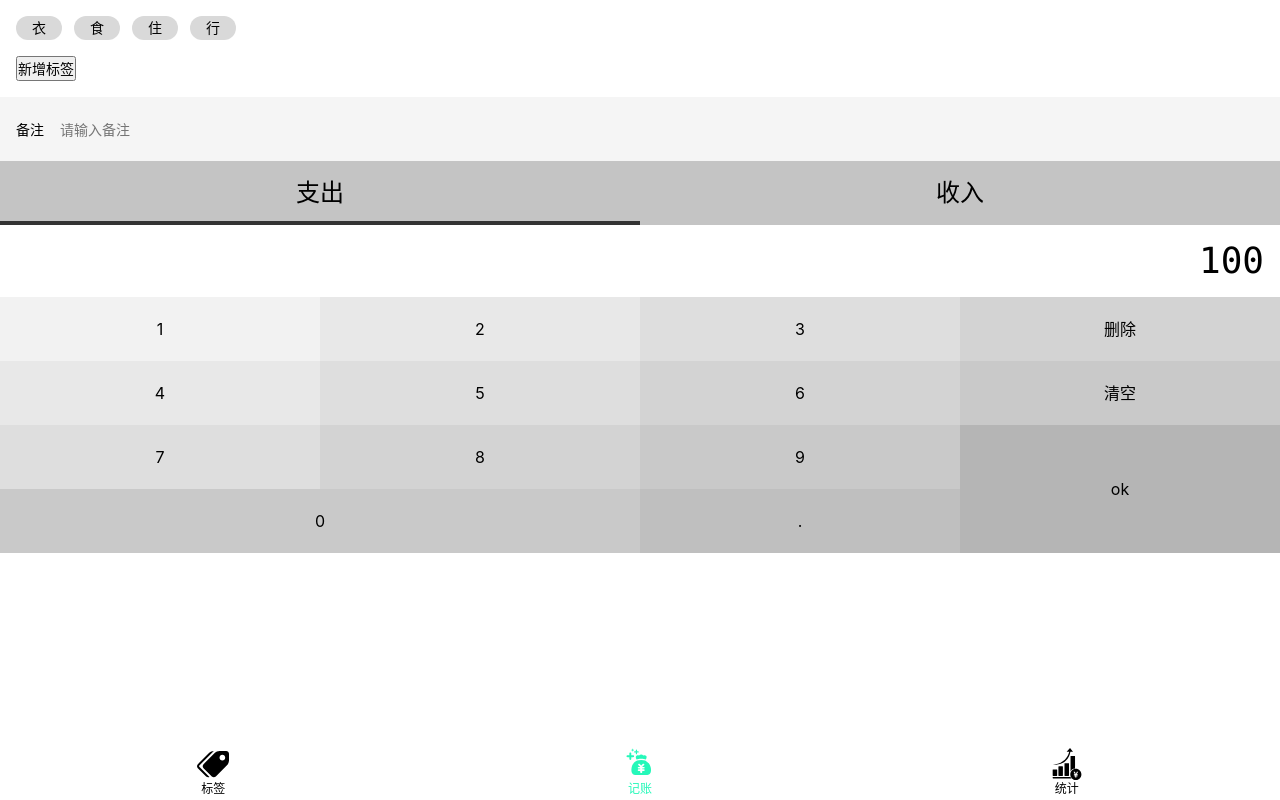
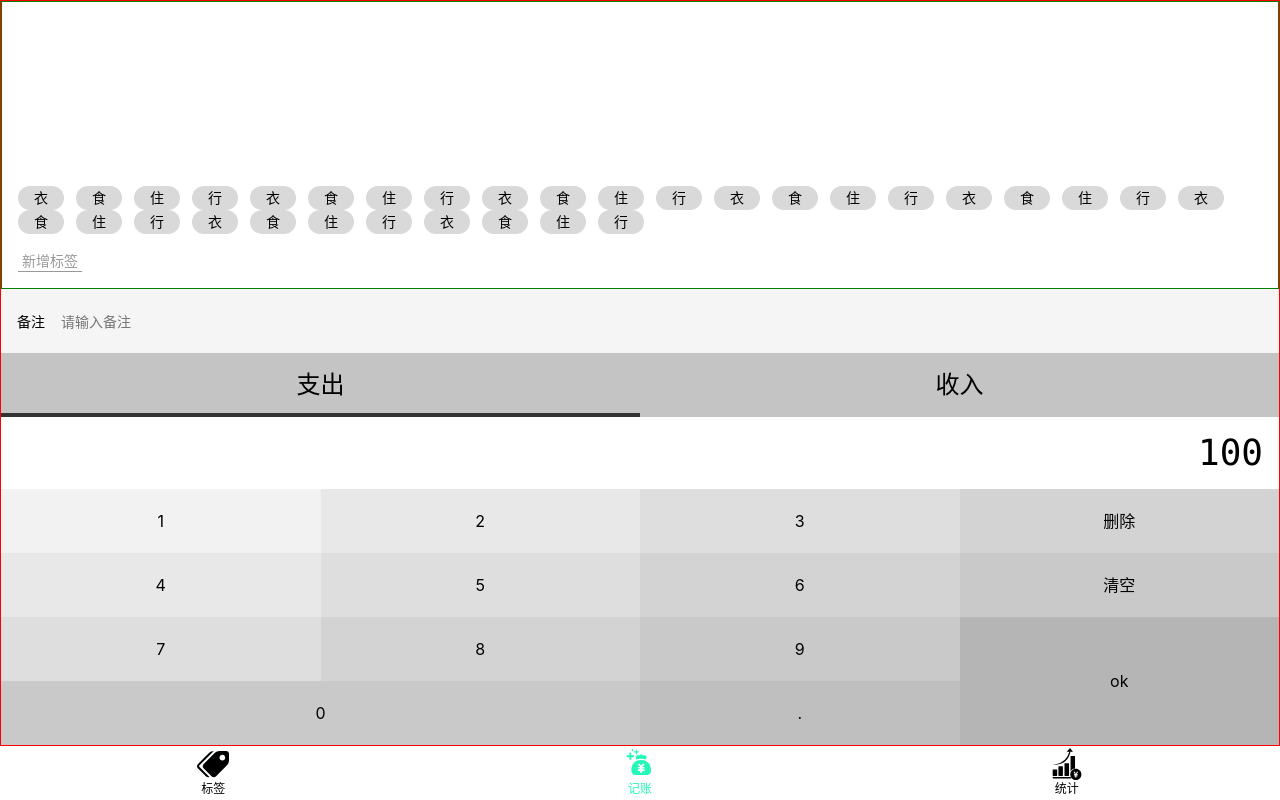
Before and after one commit to Sumuyzzz/fakeTally-vue, a Vue app: page /#/money in a window 1280 px wide. Built offline with nearby package versions, Linux system fonts and the light colour scheme.

Commit message:
看起来能用的画面

```diff
--- a/src/components/Layout.vue
+++ b/src/components/Layout.vue
@@ -1,28 +1,26 @@
 <template>
-    <div class="nav-wrapper">
-        <div class="content">
-      <slot/>
-        </div>
-        <Nav/>
+  <div class="layout-wrapper" :class="classPrefix && `${classPrefix}-wrapper`">
+    <div class="content" :class="classPrefix && `${classPrefix}-content`">
+      <slot />
     </div>
+    <Nav />
+  </div>
 </template>
 <script lang="ts">
-
 export default {
-    name:'Layout'
-
-}
+  name: "Layout",
+  props: ["classPrefix"],
+};
 </script>
 
 <style lang="scss" scoped>
-.nav-wrapper {
-
-    display:flex;
-    flex-direction:column;
-    height: 100vh;
+.layout-wrapper {
+  display: flex;
+  flex-direction: column;
+  height: 100vh;
 }
 .content {
-    flex-grow: 1;
-    overflow:auto;
+  flex-grow: 1;
+  overflow: auto;
 }
 </style>
--- a/src/views/Money.vue
+++ b/src/views/Money.vue
@@ -1,32 +1,5 @@
 <template>
-  <Layout>
-    <div class="tags">
-      <ul class="current">
-        <li>衣</li>
-
-        <li>食</li>
-
-        <li>住</li>
-
-        <li>行</li>
-      </ul>
-
-      <div class="new">
-        <button>新增标签</button>
-      </div>
-    </div>
-    <div>
-      <label class="notes">
-        <span class="name">备注</span>
-        <input type="text" placeholder="请输入备注" />
-      </label>
-    </div>
-    <div>
-      <ul class="types">
-        <li class="selected">支出</li>
-        <li>收入</li>
-      </ul>
-    </div>
+  <Layout class-prefix="layout">
     <div class="numberPad">
       <div class="output">100</div>
       <div class="buttons">
@@ -46,6 +19,81 @@
         <button>.</button>
       </div>
     </div>
+    <div>
+      <ul class="types">
+        <li class="selected">支出</li>
+        <li>收入</li>
+      </ul>
+    </div>
+    <div>
+      <label class="notes">
+        <span class="name">备注</span>
+        <input type="text" placeholder="请输入备注" />
+      </label>
+    </div>
+    <div class="tags">
+      <div class="new">
+        <button>新增标签</button>
+      </div>
+      <ul class="current">
+        <li>衣</li>
+
+        <li>食</li>
+
+        <li>住</li>
+
+        <li>行</li>
+        <li>衣</li>
+
+        <li>食</li>
+
+        <li>住</li>
+
+        <li>行</li>
+        <li>衣</li>
+
+        <li>食</li>
+
+        <li>住</li>
+
+        <li>行</li>
+        <li>衣</li>
+
+        <li>食</li>
+
+        <li>住</li>
+
+        <li>行</li>
+        <li>衣</li>
+
+        <li>食</li>
+
+        <li>住</li>
+
+        <li>行</li>
+        <li>衣</li>
+
+        <li>食</li>
+
+        <li>住</li>
+
+        <li>行</li>
+        <li>衣</li>
+
+        <li>食</li>
+
+        <li>住</li>
+
+        <li>行</li>
+        <li>衣</li>
+
+        <li>食</li>
+
+        <li>住</li>
+
+        <li>行</li>
+      </ul>
+    </div>
   </Layout>
 </template>
 
@@ -54,6 +102,15 @@ export default {
   name: "Money",
 };
 </script>
+
+<style lang="scss">
+.layout-content {
+  border: 1px solid red;
+  display: flex;
+  flex-direction: column-reverse;
+}
+</style>
+
 
 <style lang="scss" scoped>
 @import "~@/assets/styles/help.scss";
@@ -155,10 +212,15 @@ export default {
   }
 }
 .tags {
+  display: flex;
+  border: solid 1px green;
+  flex-grow: 1;
   font-size: 14px;
   padding: 16px;
+  flex-direction: column-reverse;
   > .current {
     display: flex;
+    flex-wrap: wrap;
     > li {
       background: #d9d9d9;
       $h: 24px;
@@ -171,7 +233,7 @@ export default {
   }
   .new {
     padding-top: 16px;
-    bottom {
+    button {
       background: transparent;
       border: none;
       color: #999;
```
